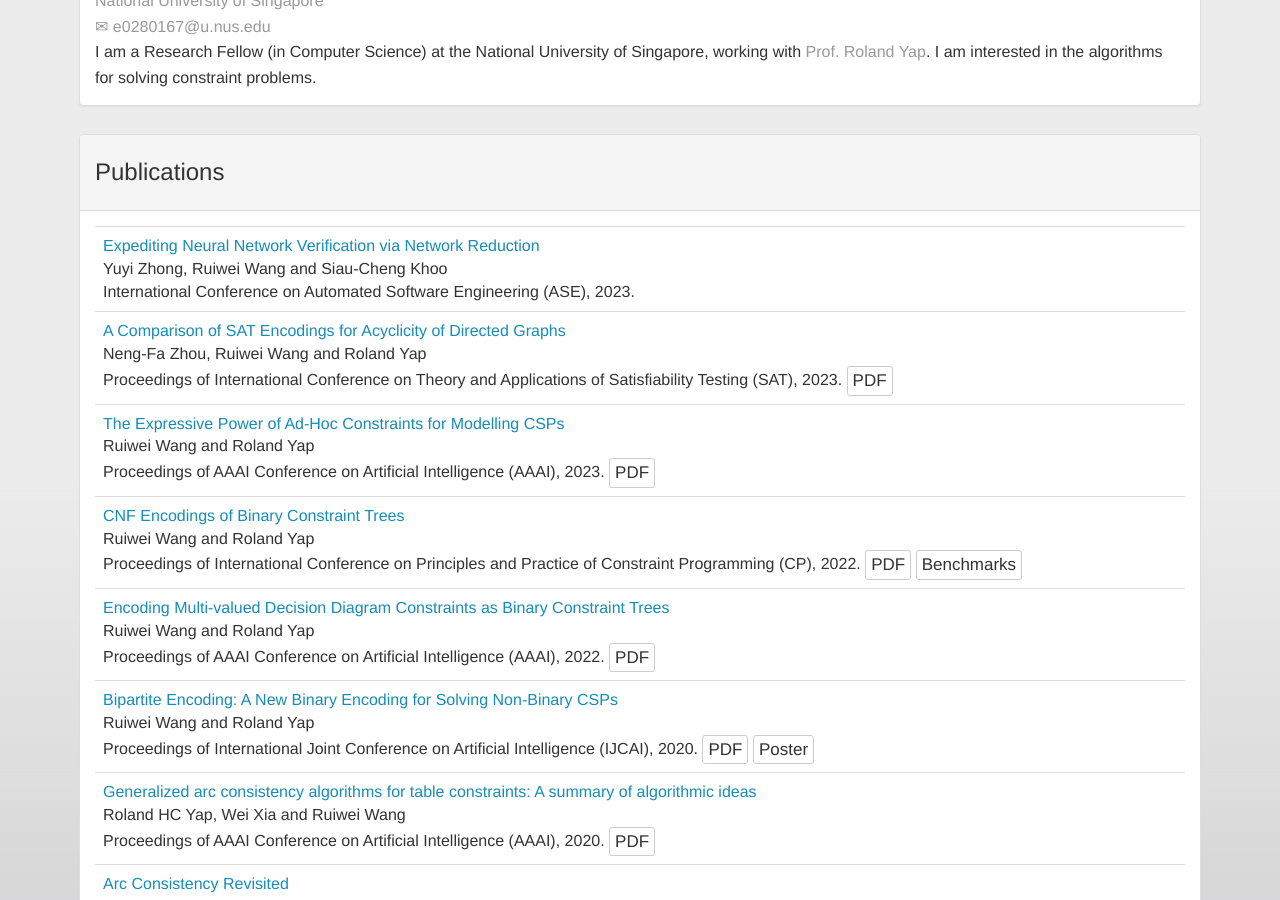
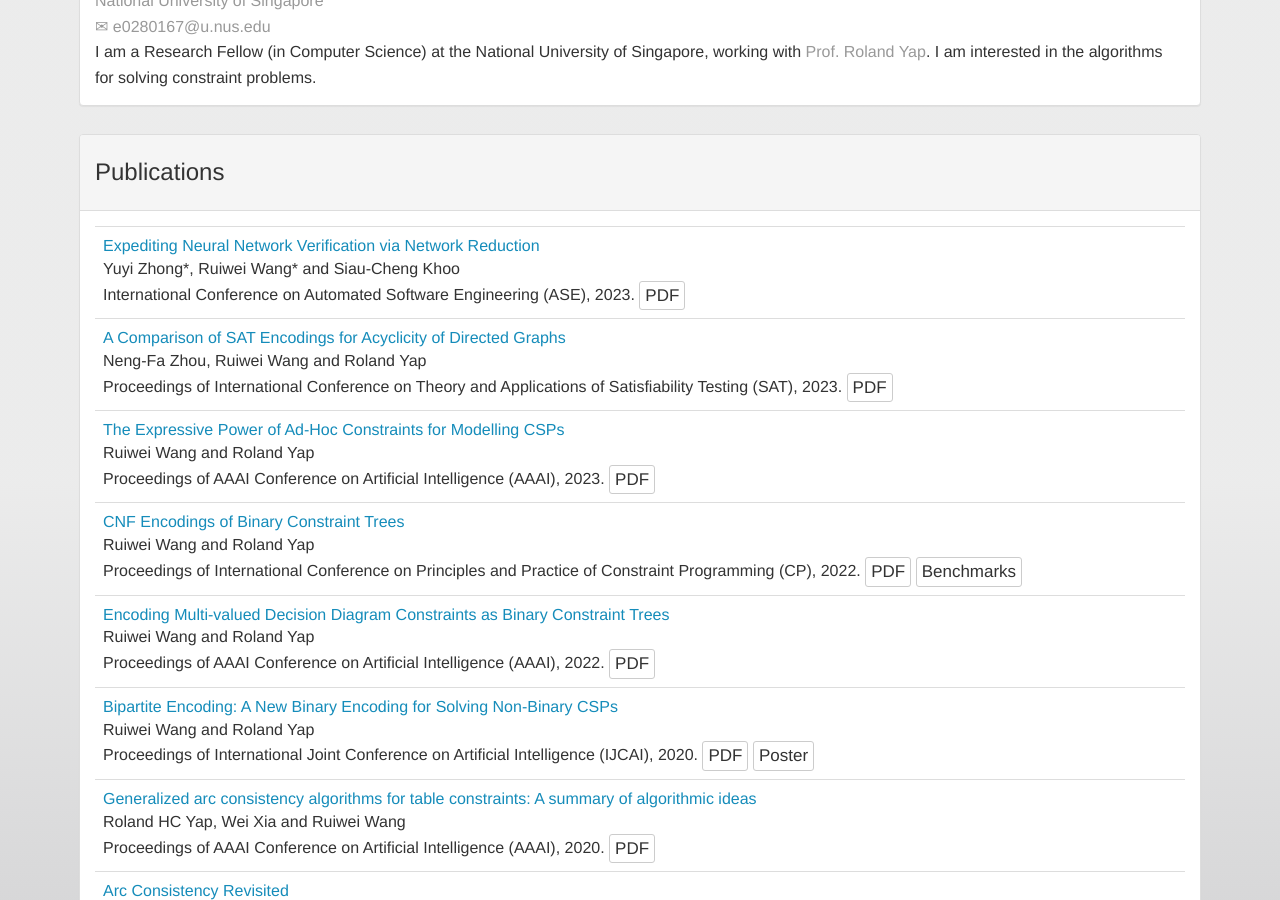
Before and after one commit to WangRuiwei/WangRuiwei.github.io, a Jekyll site: the page built from index.html, in a window 1280 px wide and 900 px high, scrolled down 301 px. Built offline with Jekyll 4.4.1, drawn with Linux system fonts in a browser that asks for light colours.

Commit message:
Update index.html

```diff
--- a/index.html
+++ b/index.html
@@ -38,9 +38,10 @@ I am interested in the algorithms for solving constraint problems.
 <font color="#158CBA">Expediting Neural Network Verification via Network Reduction</font>
 </span><br />
 <span class="authors">
-Yuyi Zhong, Ruiwei Wang and Siau-Cheng Khoo
+Yuyi Zhong*, Ruiwei Wang* and Siau-Cheng Khoo
 </span><br />
 <span class="venuetype"></span><span class="venue">International Conference on Automated Software Engineering (ASE),</span>  <span>2023</span>.
+ <button class="btn btn-default btn-xs" type="button" onClick='location.href="https://arxiv.org/pdf/2308.03330.pdf"'>PDF</button>
 </td>
 </tr>
 
```
